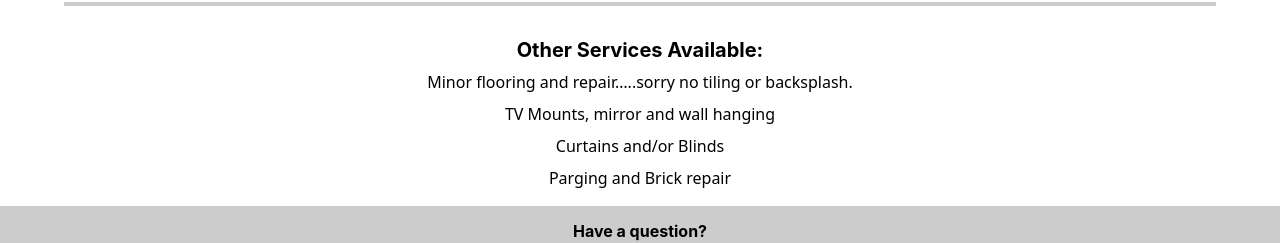
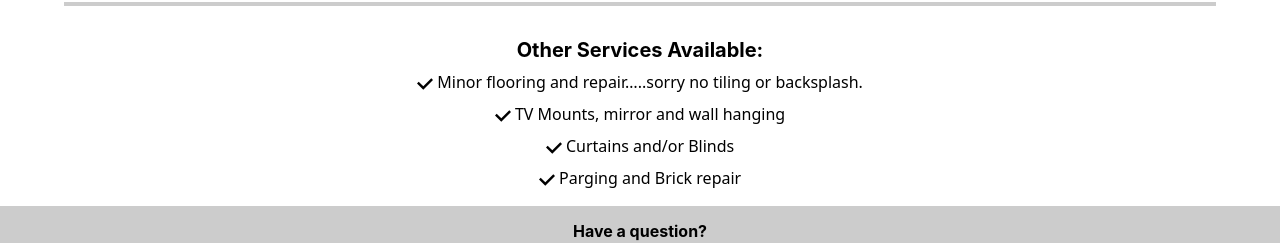
Before and after one commit to Albatrooss/waterloo_handyman, a Next.js app: page /services in a window 1280 px wide. Shown: the part 1537-1780 px from the top of the page. Built offline with nearby package versions, Linux system fonts and the light colour scheme.

Commit message:
added checks

```diff
--- a/src/pages/services.tsx
+++ b/src/pages/services.tsx
@@ -5,6 +5,7 @@ import ServiceCard from '../components/ServiceCard';
 import { Wrapper } from '../components/Wrapper';
 import { useScreenSize } from '../hooks/useScreenSize';
 import theme from '../theme';
+import { CheckIcon } from '@chakra-ui/icons';
 
 interface Props {}
 
@@ -42,7 +43,8 @@ const services = ({}: Props) => {
                                     textAlign='center'
                                     // fontSize='larger'
                                 >
-                                    {service}
+                                    {service + ' '}
+                                    <CheckIcon />
                                 </Text>
                             </Box>
                         ))}
@@ -63,7 +65,8 @@ const services = ({}: Props) => {
                                     textAlign='center'
                                     // fontSize='larger'
                                 >
-                                    {service}
+                                    {service + ' '}
+                                    <CheckIcon />
                                 </Text>
                             </Box>
                         ))}
@@ -83,7 +86,8 @@ const services = ({}: Props) => {
                                     textAlign='center'
                                     // fontSize='larger'
                                 >
-                                    {service}
+                                    {service + ' '}
+                                    <CheckIcon />
                                 </Text>
                             </Box>
                         ))}
@@ -104,7 +108,8 @@ const services = ({}: Props) => {
                                     textAlign='center'
                                     // fontSize='larger'
                                 >
-                                    {service}
+                                    {service + ' '}
+                                    <CheckIcon />
                                 </Text>
                             </Box>
                         ))}
@@ -129,7 +134,8 @@ const services = ({}: Props) => {
                                     textAlign='center'
                                     // fontSize='larger'
                                 >
-                                    {service}
+                                    {service + ' '}
+                                    <CheckIcon />
                                 </Text>
                             </Box>
                         ))}
@@ -140,16 +146,16 @@ const services = ({}: Props) => {
                     Other Services Available:
                 </Heading>
                 <Text textAlign='center' mt={2}>
-                    Minor flooring and repair…..sorry no tiling or backsplash.
+                    <CheckIcon /> Minor flooring and repair…..sorry no tiling or backsplash.
                 </Text>
                 <Text textAlign='center' mt={2}>
-                    TV Mounts, mirror and wall hanging
+                    <CheckIcon /> TV Mounts, mirror and wall hanging
                 </Text>
                 <Text textAlign='center' mt={2}>
-                    Curtains and/or Blinds
+                    <CheckIcon /> Curtains and/or Blinds
                 </Text>
                 <Text textAlign='center' mt={2}>
-                    Parging and Brick repair
+                    <CheckIcon /> Parging and Brick repair
                 </Text>
             </Wrapper>
         </Layout>
```
